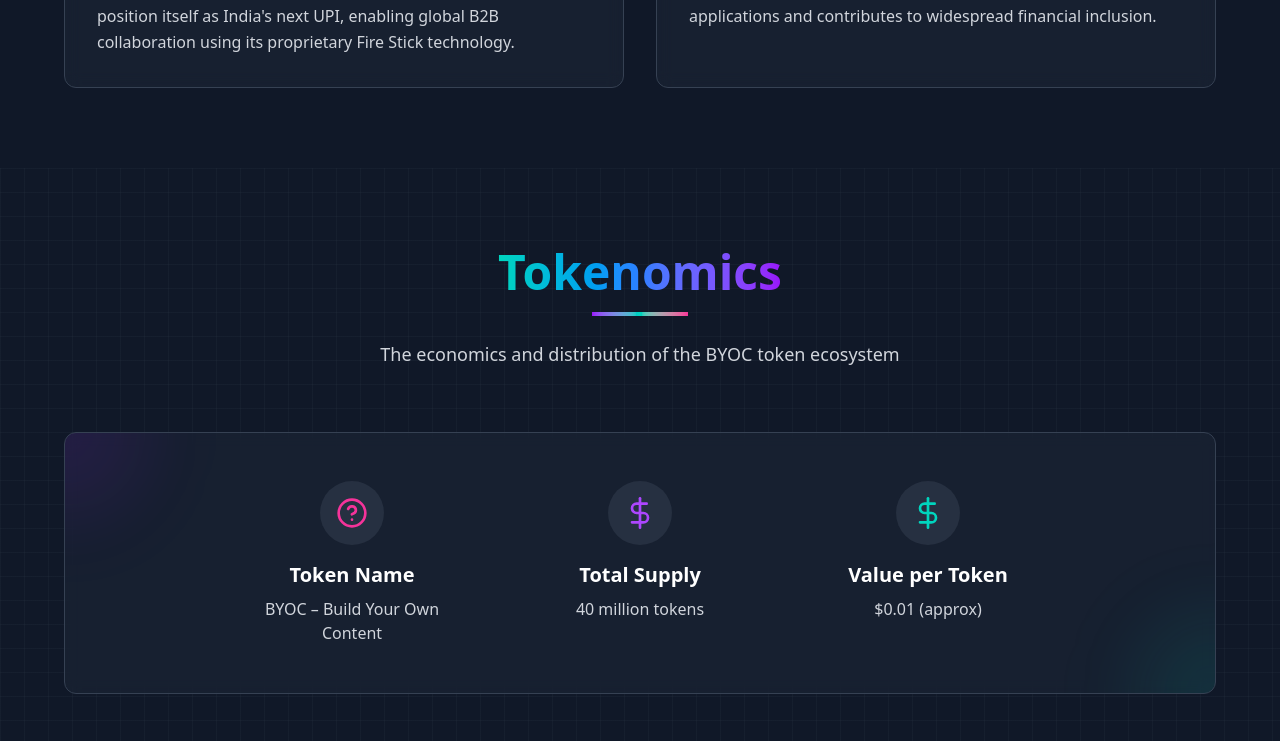
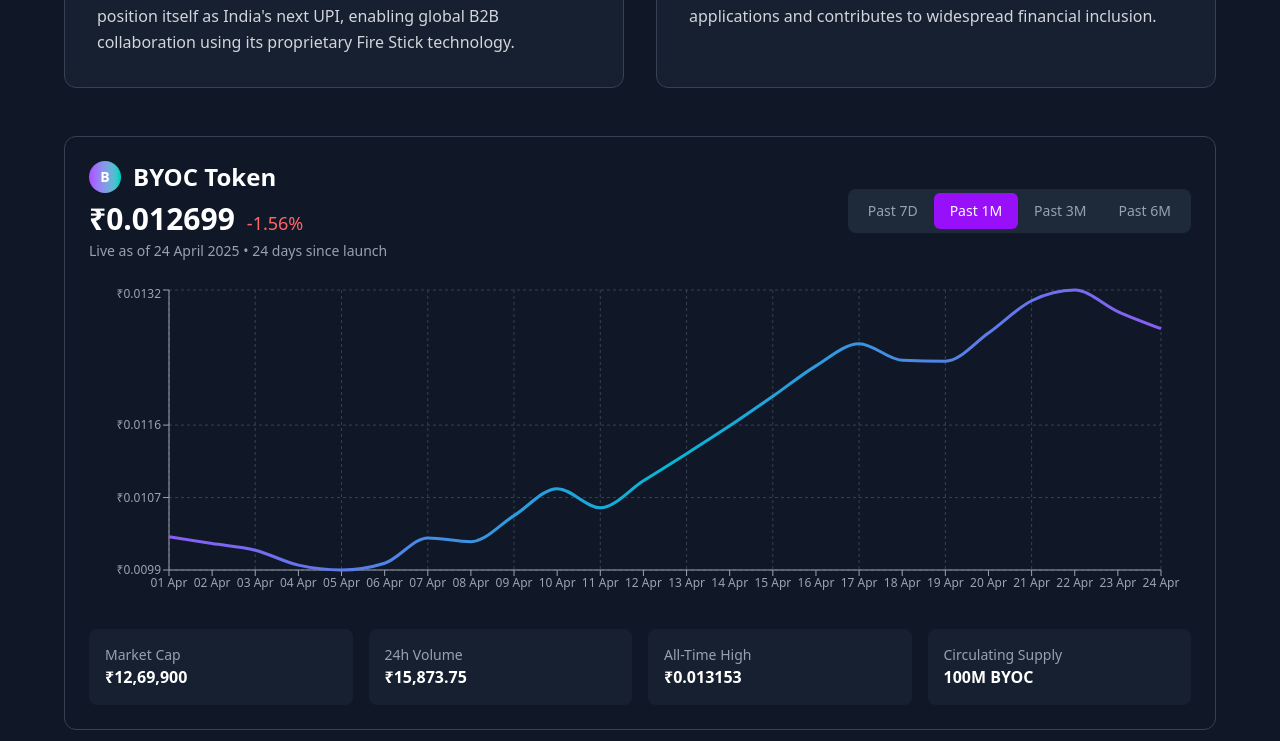
Before and after one commit to BYOCLive/byoc-website, a React (Vite) app: page / in a window 1280 px wide. Shown: the part 1240-1981 px from the top of the page. Built offline with nearby package versions, Linux system fonts and the light colour scheme.

Commit message:
updated chart

```diff
--- a/src/components/VisionMissionSection.jsx
+++ b/src/components/VisionMissionSection.jsx
@@ -59,7 +59,7 @@ const VisionMissionSection = () => {
           </div>
         </div>
 
-        {/* <BYOCPriceChart/> */}
+        <BYOCPriceChart/>
       </div>
     </section>
   );
```
